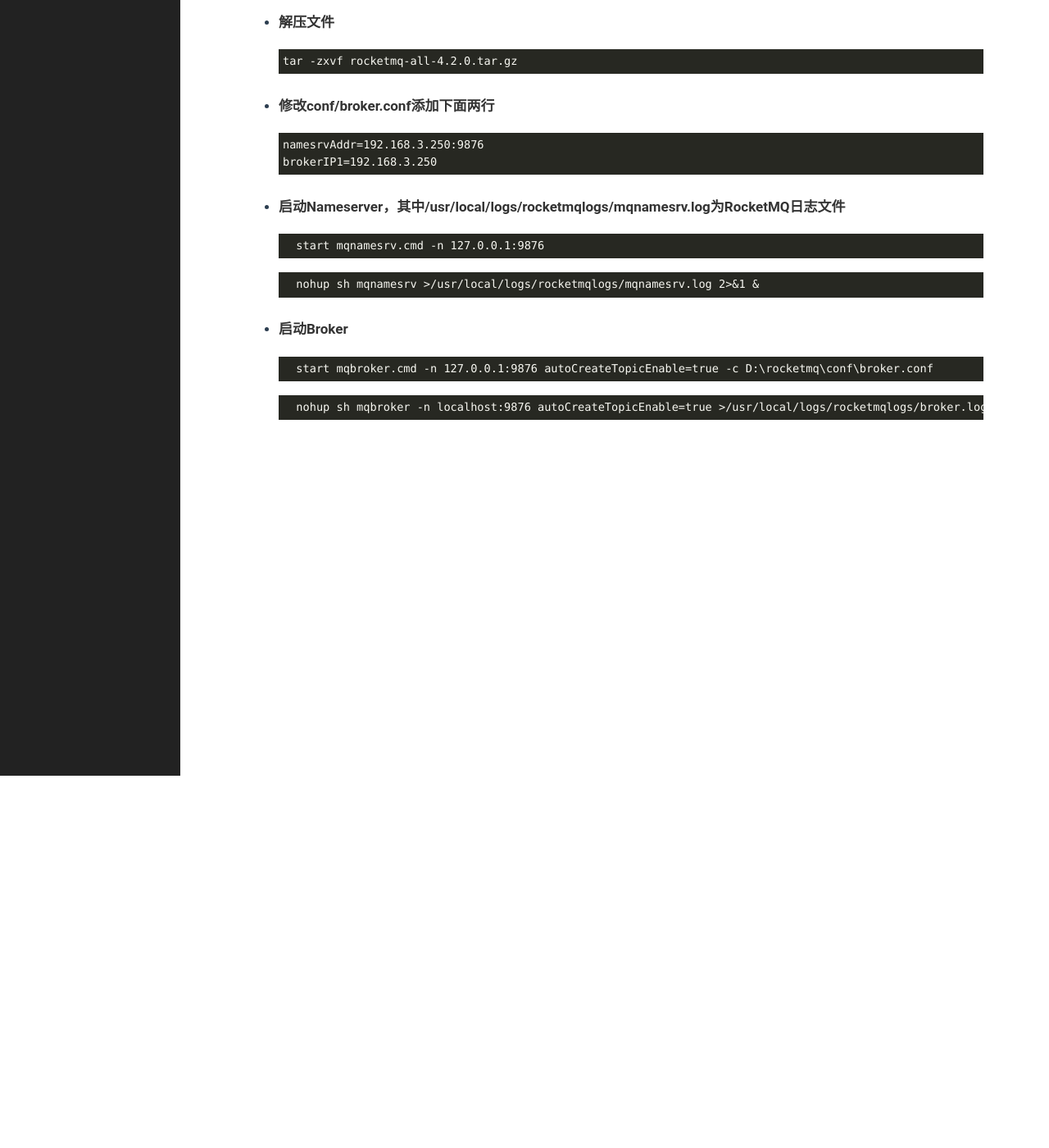
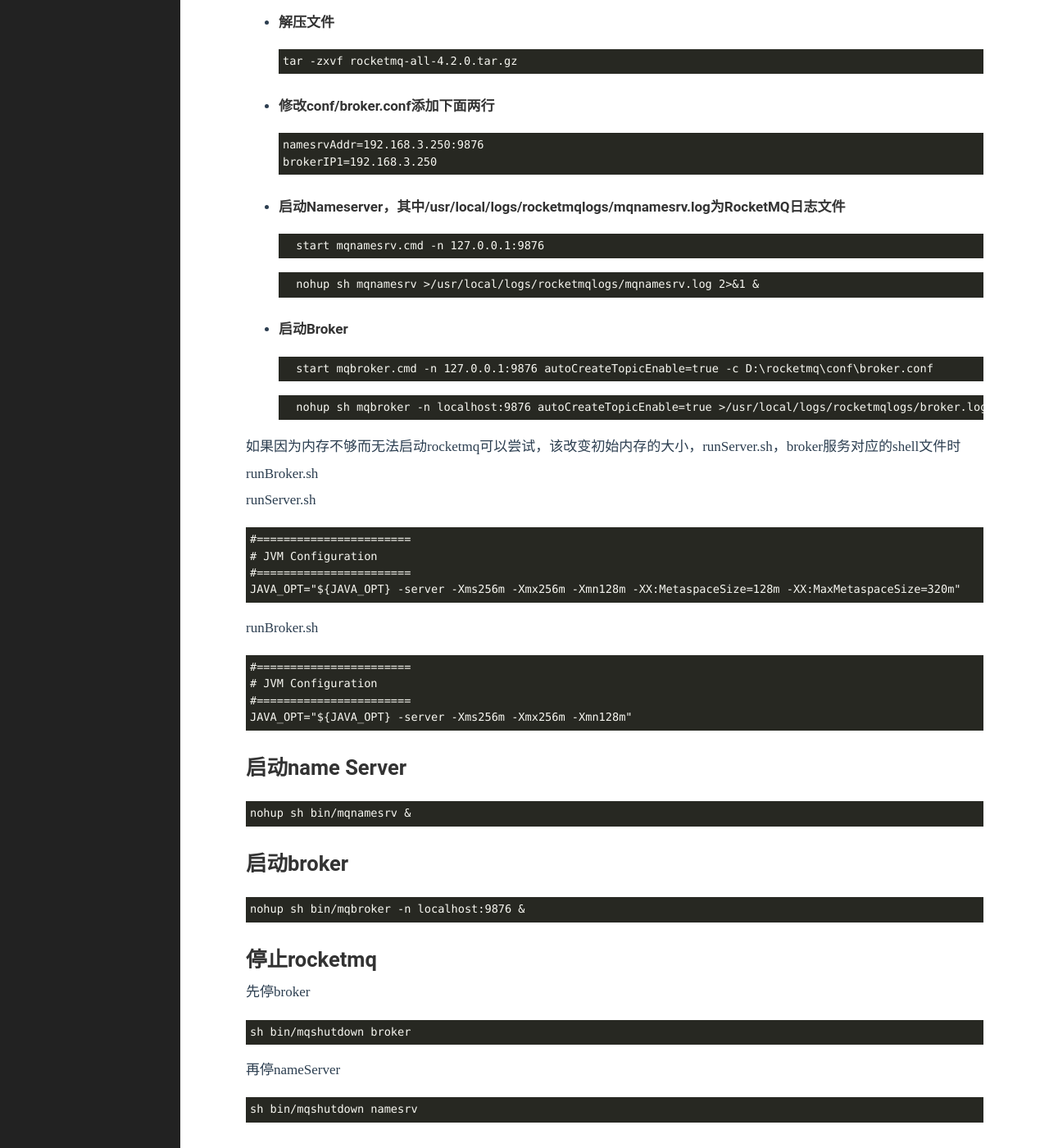
Before and after one commit to qq991347306/qq991347306.github.io, a Jekyll site: the page built from _posts/2020-05-22-RocketMQ.md, in a window 1280 px wide and 1400 px high, scrolled down 454 px. Shown: the whole window at 82% size. Built offline with Jekyll 4.4.1, drawn with Linux system fonts in a browser that asks for light colours.

Commit message:
Update 2020-05-22-RocketMQ.md

````diff
--- a/_posts/2020-05-22-RocketMQ.md
+++ b/_posts/2020-05-22-RocketMQ.md
@@ -50,3 +50,51 @@
     ```
     nohup sh mqbroker -n localhost:9876 autoCreateTopicEnable=true >/usr/local/logs/rocketmqlogs/broker.log 2>&1 &
     ```
+
+
+
+如果因为内存不够而无法启动rocketmq可以尝试，该改变初始内存的大小，runServer.sh，broker服务对应的shell文件时runBroker.sh
+
+runServer.sh
+
+```
+#=======================
+# JVM Configuration
+#=======================
+JAVA_OPT="${JAVA_OPT} -server -Xms256m -Xmx256m -Xmn128m -XX:MetaspaceSize=128m -XX:MaxMetaspaceSize=320m"
+```
+
+runBroker.sh
+
+```
+#=======================
+# JVM Configuration
+#=======================
+JAVA_OPT="${JAVA_OPT} -server -Xms256m -Xmx256m -Xmn128m"
+```
+
+## 启动name Server
+
+```
+nohup sh bin/mqnamesrv &
+```
+
+## 启动broker
+
+```
+nohup sh bin/mqbroker -n localhost:9876 &
+```
+
+## 停止rocketmq
+
+先停broker
+
+```
+sh bin/mqshutdown broker
+```
+
+再停nameServer
+
+```
+sh bin/mqshutdown namesrv
+```
````
